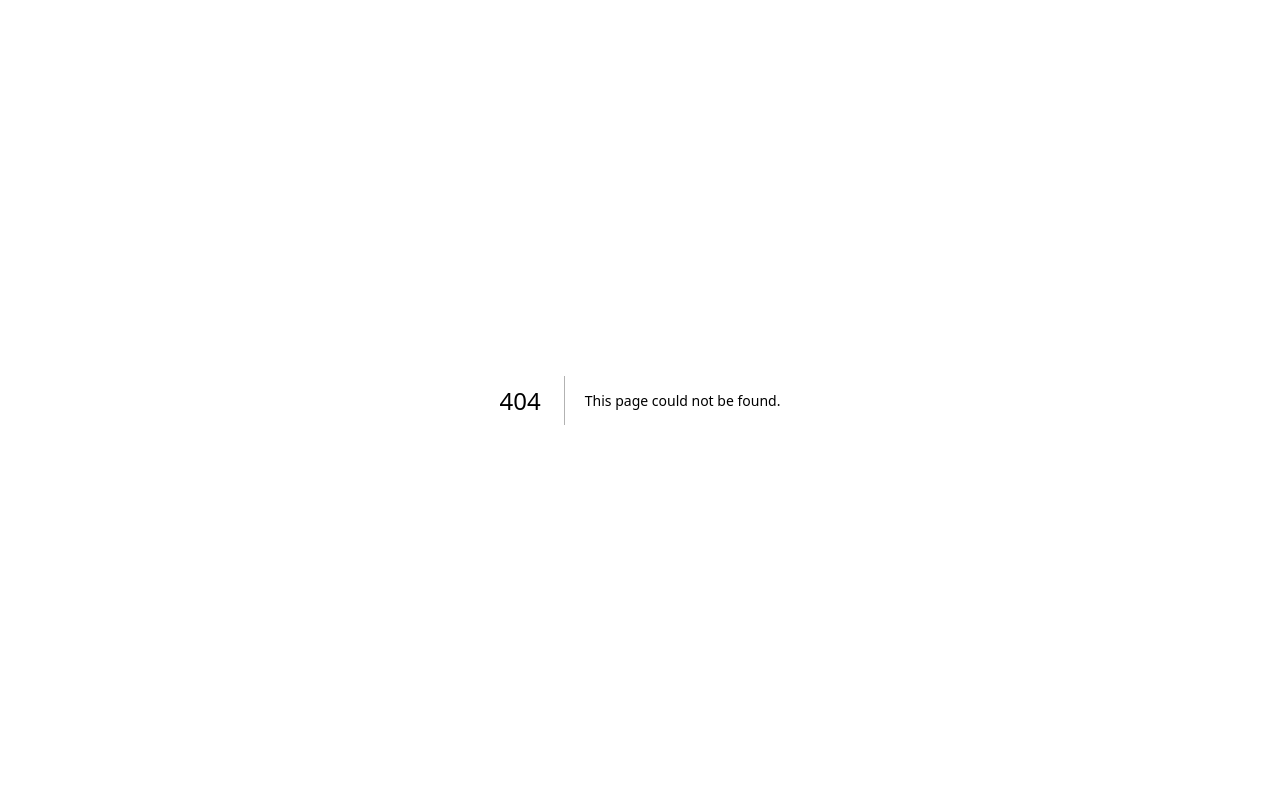
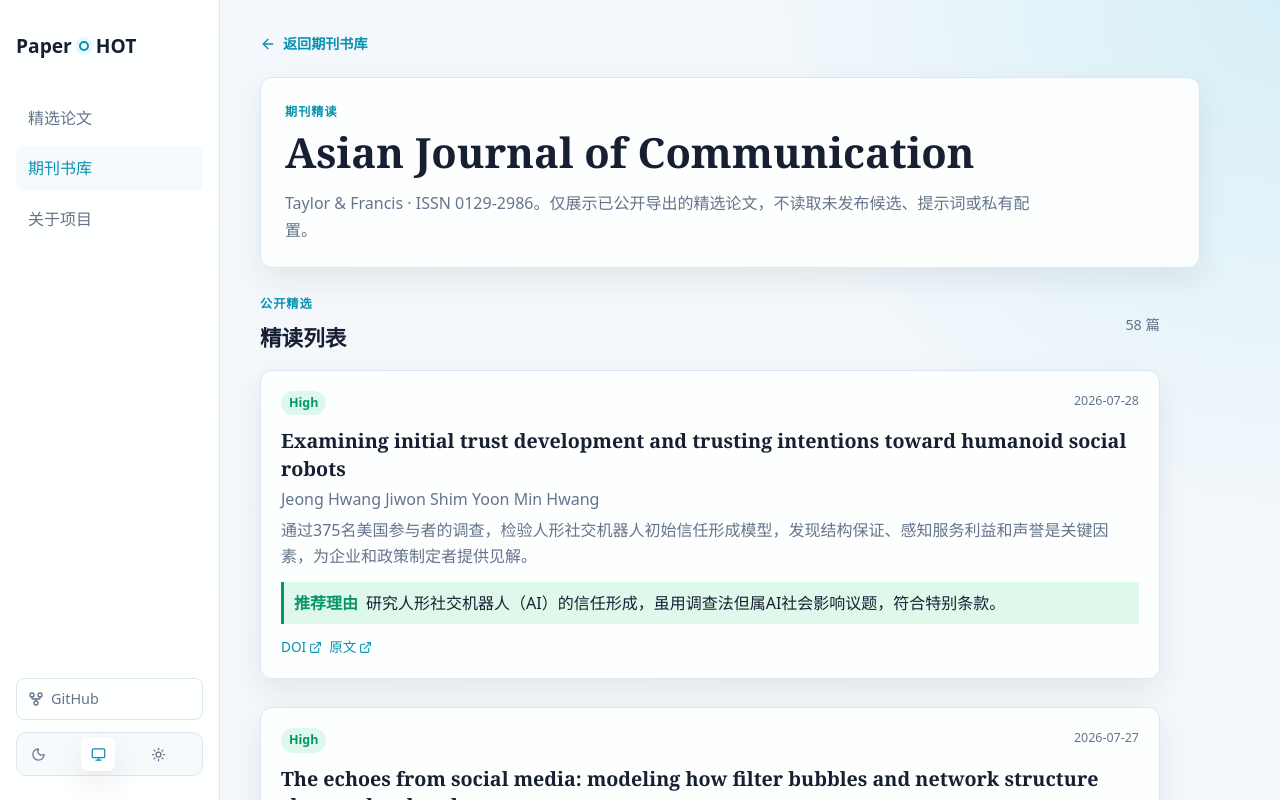
Before and after one commit to BNU-CCR/Paper-Hot, a Next.js app in the folder frontend/: page /journals/ajc/ in a window 1280 px wide. Before the commit this address had no page. Shown: the top 800 px of the page. Built offline with nearby package versions, Linux system fonts and the light colour scheme.

Commit message:
Add journal reading lists

```diff
--- /dev/null
+++ b/frontend/app/journals/[slug]/page.js
@@ -0,0 +1,12 @@
+import { notFound } from "next/navigation";
+import { JournalReadingList } from "../../../components/journal-reading-list";
+import { journals } from "../../../src/journal-covers";
+
+export function generateStaticParams() { return journals.map((journal) => ({ slug: journal.slug })); }
+
+export default async function JournalReadingPage({ params }) {
+  const { slug } = await params;
+  const journal = journals.find((item) => item.slug === slug);
+  if (!journal) notFound();
+  return <JournalReadingList journal={journal} />;
+}
--- a/frontend/app/journals/page.js
+++ b/frontend/app/journals/page.js
@@ -1,6 +1,7 @@
 "use client";
 
 import { useMemo, useState } from "react";
+import Link from "next/link";
 import { AppSidebar } from "../../components/app-sidebar";
 import { Input } from "../../components/ui/input";
 import { Select, SelectContent, SelectItem, SelectTrigger, SelectValue } from "../../components/ui/select";
@@ -36,9 +37,9 @@ export default function JournalsPage() {
     <main className="main library-main">
       <header className="library-header"><div><p className="eyebrow">期刊目录</p><h1>期刊书库</h1></div><div className="library-toolbar shadcn-controls"><label className="search"><span className="sr-only">搜索期刊</span><Input value={query} onChange={(event) => setQuery(event.target.value)} placeholder="搜索期刊、缩写或出版社" /></label><Select value={publisher} onValueChange={setPublisher}><SelectTrigger aria-label="出版社筛选"><SelectValue placeholder="全部出版社" /></SelectTrigger><SelectContent><SelectItem value="all">全部出版社</SelectItem>{publishers.map((item) => <SelectItem key={item} value={item}>{item}</SelectItem>)}</SelectContent></Select><Tabs value={priority} onValueChange={setPriority}><TabsList aria-label="期刊追踪状态">{[["all", "全部"], ["core", "核心"], ["watch", "关注"], ["skip", "存档"]].map(([value, label]) => <TabsTrigger key={value} value={value}>{label}</TabsTrigger>)}</TabsList></Tabs></div></header>
       <section className="library-heading"><span>共 {visible.length} 本期刊</span><span>点击书封访问出版社</span></section>
-      <section className="bookshelf" aria-label="期刊书架">{visible.map((journal) => <a key={journal.abbr} className="book" href={journal.publisherUrl} target="_blank" rel="noreferrer" aria-label={`访问 ${journal.name} 出版社页面`}><BookCover journal={journal} /><span className="book-caption"><b>{journal.name}</b><span>{journal.publisher} · {journal.priority === "core" ? "核心追踪" : journal.priority === "watch" ? "关注追踪" : "存档期刊"}</span></span></a>)}</section>
+      <section className="bookshelf" aria-label="期刊书架">{visible.map((journal) => <Link key={journal.abbr} className="book" href={`/journals/${journal.slug}/`} aria-label={`查看 ${journal.name} 的精读列表`}><BookCover journal={journal} /><span className="book-caption"><b>{journal.name}</b><span>{journal.publisher} · {journal.priority === "core" ? "核心追踪" : journal.priority === "watch" ? "关注追踪" : "存档期刊"}</span></span></Link>)}</section>
       {!visible.length && <div className="empty-state"><b>没有匹配的期刊</b><span>试试清除搜索词或调整筛选条件。</span></div>}
-      <p className="library-note">书封视觉资产与期刊元数据集中维护在 <code>frontend/src/journal-covers.js</code>；出版机构名称与 ISSN 来自项目的期刊追踪配置。</p>
+      <p className="library-note">点击书封查看该期刊已公开导出的精选精读；书封视觉资产与期刊元数据集中维护在 <code>frontend/src/journal-covers.js</code>。</p>
     </main>
   </div>;
 }
--- /dev/null
+++ b/frontend/components/journal-reading-list.js
@@ -0,0 +1,40 @@
+"use client";
+
+import Link from "next/link";
+import { ArrowLeft, ExternalLink } from "lucide-react";
+import { useEffect, useMemo, useState } from "react";
+import { AppSidebar } from "./app-sidebar";
+
+function asText(value) { return Array.isArray(value) ? value.join(" ") : String(value || ""); }
+function sortPapers(papers) { return [...papers].sort((a, b) => Date.parse(b.published_date || 0) - Date.parse(a.published_date || 0)); }
+function matchesJournal(paper, journal) {
+  const aliases = new Set([journal.name, journal.name.replace(", ", " "), journal.name.replace("Revista Icono 14", "Revista ICONO14"), "Information Communication & Society"]);
+  return aliases.has(paper.journal);
+}
+
+export function JournalReadingList({ journal }) {
+  const [papers, setPapers] = useState([]);
+  const [error, setError] = useState("");
+  useEffect(() => {
+    const url = new URL("../../data/papers.json", window.location.href);
+    fetch(url, { cache: "no-store" }).then((response) => {
+      if (!response.ok) throw new Error(`精选数据 HTTP ${response.status}`);
+      return response.json();
+    }).then((data) => setPapers(Array.isArray(data) ? data : [])).catch((reason) => setError(reason.message));
+  }, []);
+  const reading = useMemo(() => sortPapers(papers.filter((paper) => matchesJournal(paper, journal))), [papers, journal]);
+  return <div className="shell">
+    <AppSidebar activePath="/journals/" />
+    <main className="main journal-reading-main">
+      <Link className="back-to-library" href="/journals/"><ArrowLeft size={16} /> 返回期刊书库</Link>
+      <header className="journal-reading-header">
+        <p className="eyebrow">期刊精读</p><h1>{journal.name}</h1>
+        <p>{journal.publisher} · ISSN {journal.issn}。仅展示已公开导出的精选论文，不读取未发布候选、提示词或私有配置。</p>
+      </header>
+      <section className="reading-list" aria-label={`${journal.name} 精读列表`}>
+        <div className="section-heading"><div><p className="eyebrow">公开精选</p><h2>精读列表</h2></div><span className="count">{reading.length} 篇</span></div>
+        {error ? <div className="empty-state"><b>精选数据加载失败</b><span>{error}</span></div> : !papers.length ? <div className="empty-state"><b>正在加载精读列表</b></div> : !reading.length ? <div className="empty-state"><b>本期刊暂未有公开精选</b><span>后续自动更新时，新的公开精选会显示在这里。</span></div> : <div className="timeline">{reading.map((paper) => <article className="paper-card" key={paper.id || paper.title}><div className="paper-topline"><span className={`badge ${(paper.relevance || "").toLowerCase()}`}>{paper.score == null ? paper.relevance : `${paper.relevance} ${paper.score}`}</span><time>{paper.published_date || "日期待补充"}</time></div>{paper.source_url ? <a className="paper-title" href={paper.source_url} target="_blank" rel="noreferrer">{paper.title}</a> : <h2 className="paper-title">{paper.title}</h2>}{paper.authors && <p className="paper-meta">{asText(paper.authors)}</p>}{paper.summary && <p className="paper-summary">{paper.summary}</p>}{paper.reason && <p className="paper-reason"><b>推荐理由</b>{paper.reason}</p>}<div className="paper-links">{paper.doi && <a href={`https://doi.org/${encodeURIComponent(paper.doi)}`} target="_blank" rel="noreferrer">DOI <ExternalLink size={13} /></a>}{paper.source_url && <a href={paper.source_url} target="_blank" rel="noreferrer">原文 <ExternalLink size={13} /></a>}</div></article>)}</div>}
+      </section>
+    </main>
+  </div>;
+}
--- a/frontend/src/journal-covers.js
+++ b/frontend/src/journal-covers.js
@@ -44,6 +44,7 @@ const rawJournals = [
 
 export const journals = rawJournals.map(([abbr, name, publisher, priority, issn], index) => ({
   abbr,
+  slug: abbr.toLowerCase(),
   name,
   publisher,
   priority,
```
Also changed, not shown: frontend/app/globals.css.
